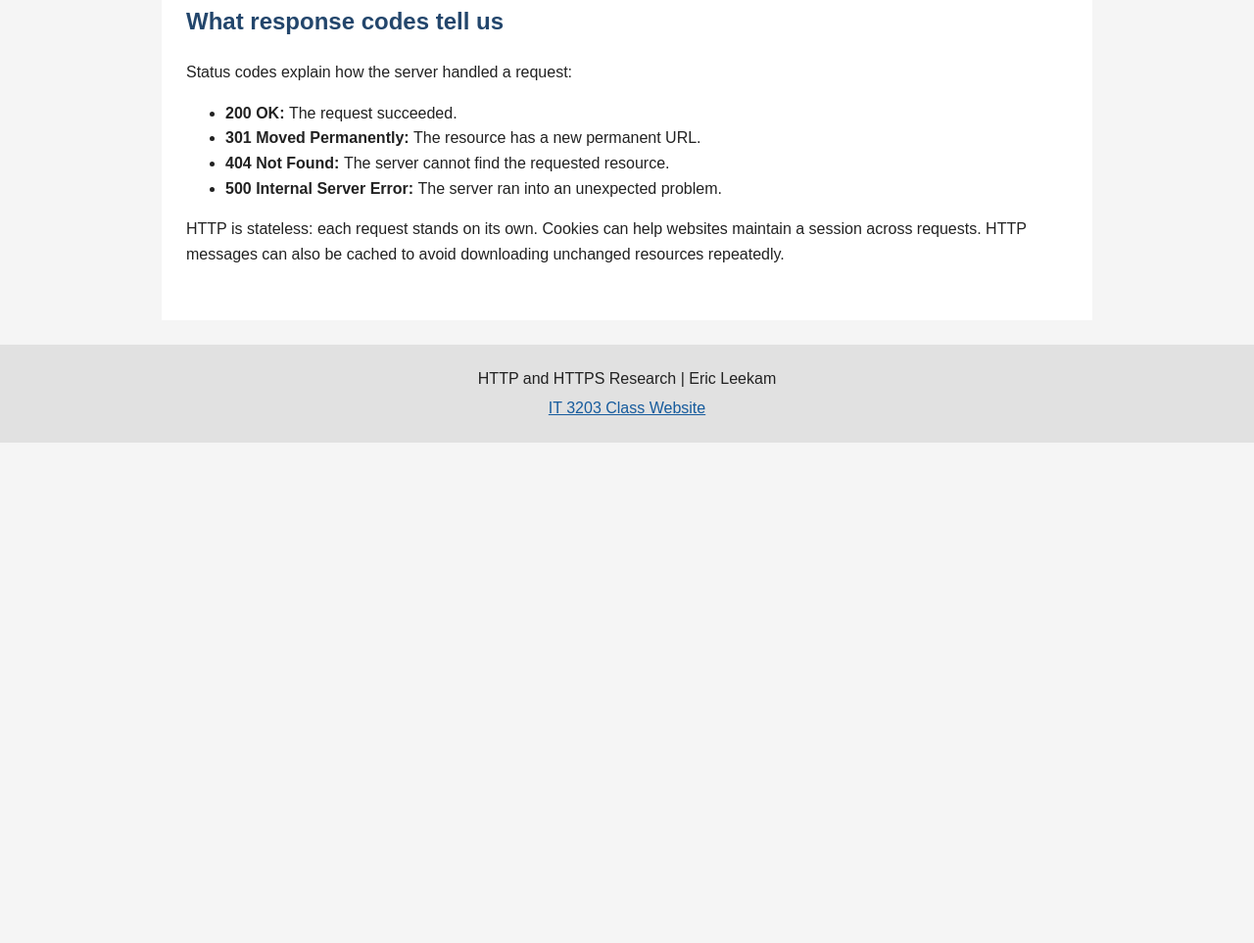
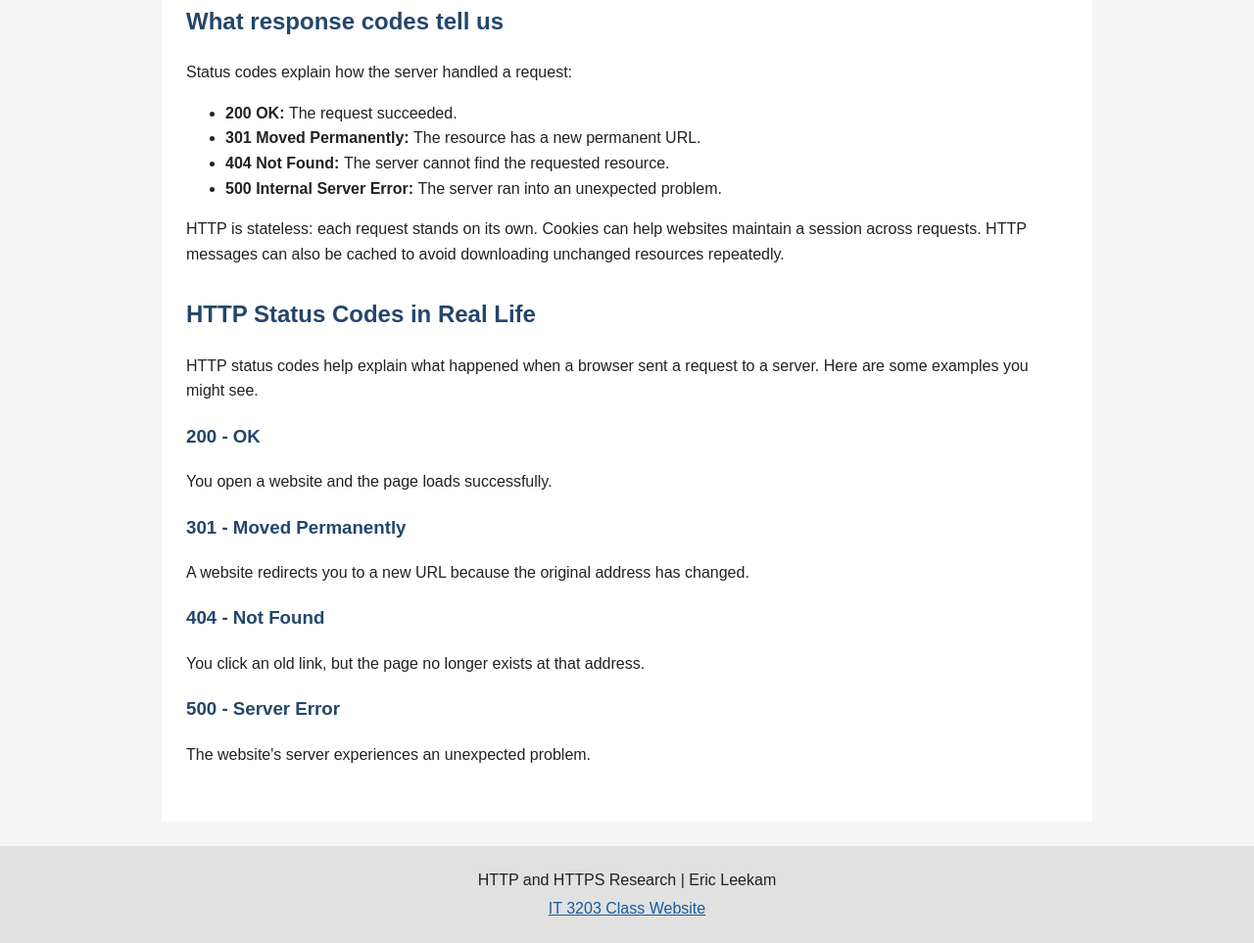
Before and after one commit to eleekam/myproject, a plain HTML site: page http.html in a window 1280 px wide. Shown: the part 1268-2231 px from the top of the page at 98% size. Before the commit the page ends 1720 px from the top, so only its background shows below. Drawn offline with Linux system fonts and the light colour scheme.

Commit message:
Add HTTP status codes examples for Milestone 2
Added real-life examples of HTTP status codes to enhance understanding.

```diff
--- a/http.html
+++ b/http.html
@@ -197,6 +197,51 @@
      HTTP is stateless: each request stands on its own. Cookies can help websites maintain a session across requests. HTTP messages can also be cached to avoid downloading unchanged resources repeatedly.
     </p>
    </section>
+
+<!-- New HTTP examples added for Milestone 2 -->
+<section class="new-content">
+  <h2>HTTP Status Codes in Real Life</h2>
+  <p>
+    HTTP status codes help explain what happened
+    when a browser sent a request to a server.
+    Here are some examples you might see.
+  </p>
+
+  <div class="example-grid">
+    <div class="example-card">
+      <h3>200 - OK</h3>
+      <p>
+        You open a website and the page loads
+        successfully.
+      </p>
+    </div>
+
+    <div class="example-card">
+      <h3>301 - Moved Permanently</h3>
+      <p>
+        A website redirects you to a new URL
+        because the original address has changed.
+      </p>
+    </div>
+
+    <div class="example-card">
+      <h3>404 - Not Found</h3>
+      <p>
+        You click an old link, but the page
+        no longer exists at that address.
+      </p>
+    </div>
+
+    <div class="example-card">
+      <h3>500 - Server Error</h3>
+      <p>
+        The website's server experiences
+        an unexpected problem.
+      </p>
+    </div>
+  </div>
+</section>
+
   </main>
   <footer>
    <p>
```
